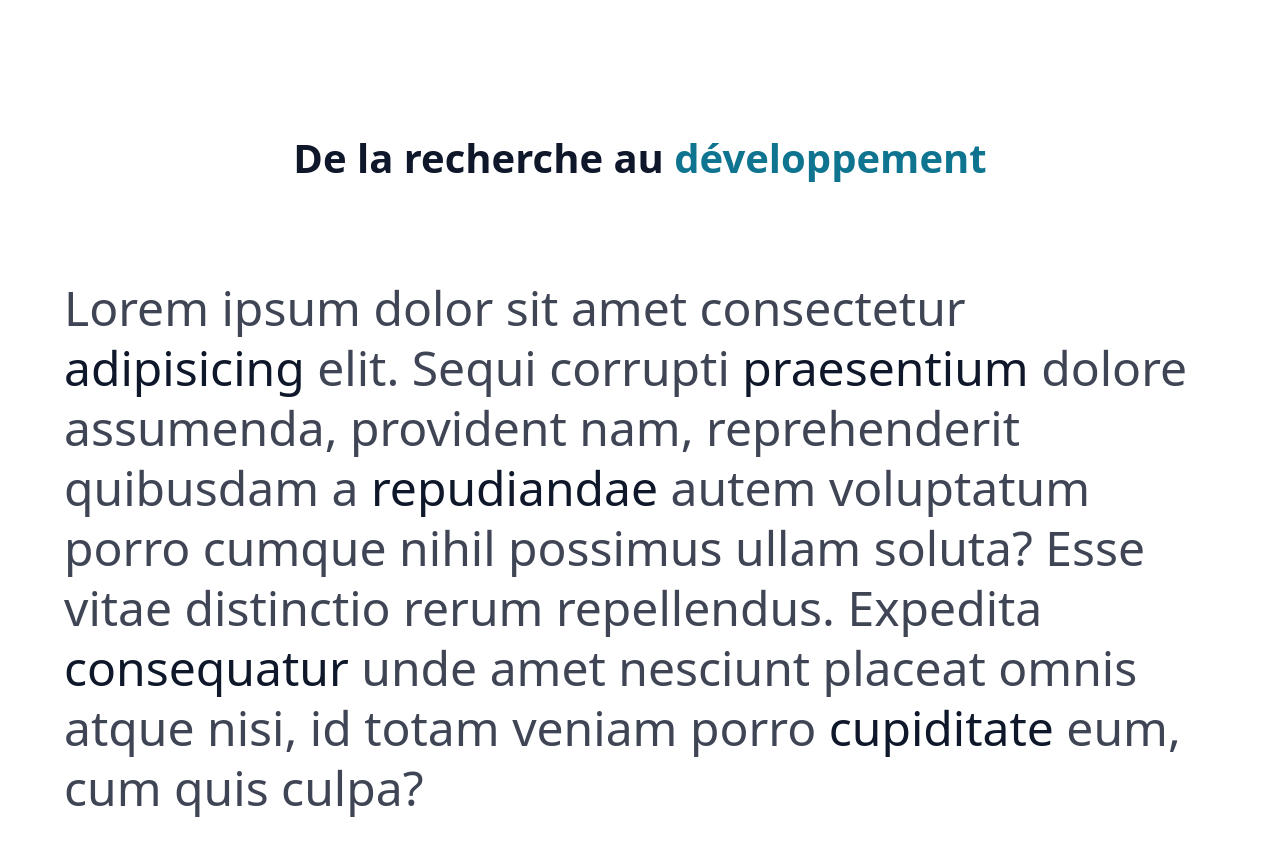
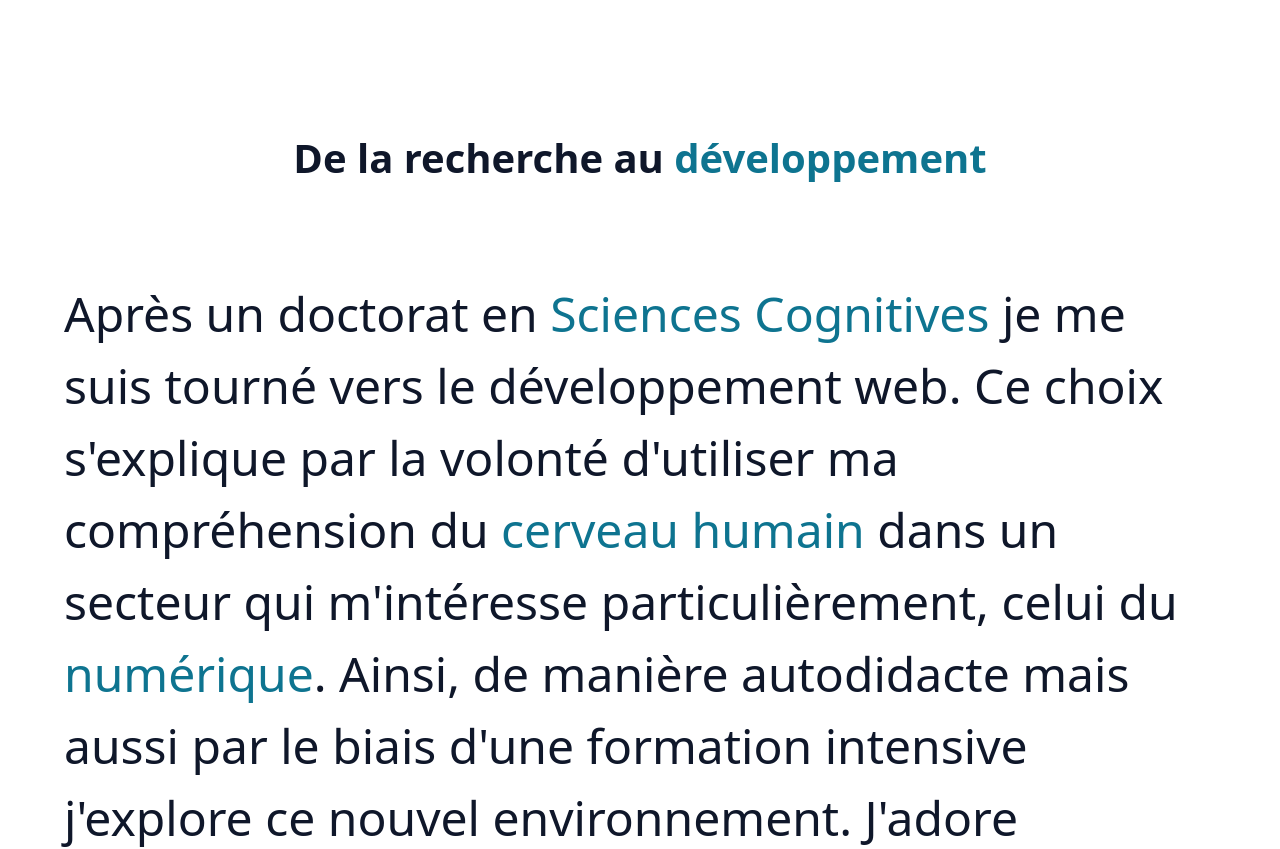
Before and after one commit to SebastienLaurentt/Portfolio-V2, a Next.js app: page / in a window 1280 px wide. Shown: the part 1140-1989 px from the top of the page. Built offline with nearby package versions, Linux system fonts and the light colour scheme.

Commit message:
update hero second section content and max w is now 1400 from 2xl

```diff
--- a/app/page.tsx
+++ b/app/page.tsx
@@ -28,7 +28,11 @@ export default function Home() {
           />
         </div>
         <div className="mt-12 md:mt-20 lg:mt-0 lg:ml-40 ">
-          <Image src={HeroImg} alt="Logo Galopins" className="w-4/5 md:w-3/5 lg:w-4/5 mx-auto" />
+          <Image
+            src={HeroImg}
+            alt="Logo Galopins"
+            className="w-4/5 md:w-3/5 lg:w-4/5 mx-auto"
+          />
         </div>
       </Section>
 
@@ -38,19 +42,14 @@ export default function Home() {
           title="De la recherche au"
           titleHighlight="développement"
         />
-        <div className="text-md lg:text-2xl xl:text-4xl leading-8 lg:leading-[44px] xl:leading-[60px] text-secondary-foreground/80">
-          Lorem ipsum dolor sit amet consectetur{" "}
-          <span className="text-secondary-foreground">adipisicing</span> elit.
-          Sequi corrupti{" "}
-          <span className="text-secondary-foreground">praesentium</span> dolore
-          assumenda, provident nam, reprehenderit quibusdam a{" "}
-          <span className="text-secondary-foreground">repudiandae</span> autem
-          voluptatum porro cumque nihil possimus ullam soluta? Esse vitae
-          distinctio rerum repellendus. Expedita
-          <span className="text-secondary-foreground"> consequatur</span> unde
-          amet nesciunt placeat omnis atque nisi, id totam veniam porro{" "}
-          <span className="text-secondary-foreground">cupiditate</span> eum, cum
-          quis culpa?
+        <div className="text-md lg:text-2xl xl:text-4xl leading-8 lg:leading-[44px] xl:leading-[72px] text-secondary-foreground">
+          Après un doctorat en <span className="text-tertiary-foreground">Sciences Cognitives</span> je me suis tourné vers le développement
+          web. Ce choix s&apos;explique par la volonté d&apos;utiliser ma compréhension du
+          <span className="text-tertiary-foreground"> cerveau humain</span> dans un secteur qui m&apos;intéresse particulièrement, celui
+          du <span className="text-tertiary-foreground"> numérique</span>. Ainsi, de manière autodidacte mais
+          aussi par le biais d&apos;une formation intensive j&apos;explore ce nouvel
+          environnement. J&apos;adore découvrir et apprendre à réaliser de <span className="text-tertiary-foreground">nouvelles
+          fonctionnalités</span> pouvant améliorer l&apos;expérience des utilisateurs.
         </div>
       </Section>
 
--- a/components/Section/Section.tsx
+++ b/components/Section/Section.tsx
@@ -15,7 +15,7 @@ const Section = ({
   const isMarginTop = marginTop ? "mt-20 md:mt-24 xl:mt-28" : "";
 
   return (
-    <section className={`${classname} ${isMarginBottom} ${isMarginTop} px-6 md:px-10 xl:px-16 xl:max-w-[1280px] xl:mx-auto`}>
+    <section className={`${classname} ${isMarginBottom} ${isMarginTop} px-6 md:px-10 xl:px-16 xl:max-w-[1400px] xl:mx-auto`}>
       {children}
     </section>
   );
--- a/src/features/layout/Header/Header.tsx
+++ b/src/features/layout/Header/Header.tsx
@@ -6,6 +6,7 @@ import { ThemeToggle } from "../../../theme/ThemeToggle";
 import { usePathname } from "next/navigation";
 import BurgerMenu from "./BurgerMenu";
 import { useState } from "react";
+import { BrainCircuit } from "lucide-react";
 
 export function Header() {
   const [isOpen, setIsOpen] = useState(false);
@@ -13,8 +14,8 @@ export function Header() {
 
   return (
     <header className="">
-      <div className="flex items-center justify-between px-6 md:px-10 xl:px-16 xl:max-w-[1280px] xl:mx-auto py-6 lg:py-6">
-        <span className="">Sébastien Laurent </span>
+      <div className="flex items-center justify-between px-6 md:px-10 xl:px-16 2xl:max-w-[1400px] xl:mx-auto py-6 lg:py-6">
+        <BrainCircuit />
         <nav className="hidden lg:block">
           <ul className="flex gap-x-4 border py-3 px-1 rounded-full">
             {navData.map((link) => (
```
